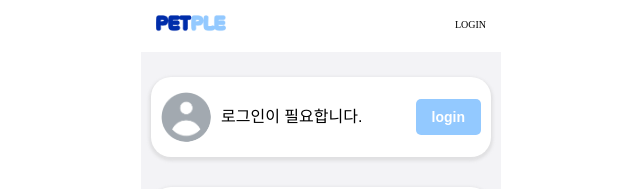
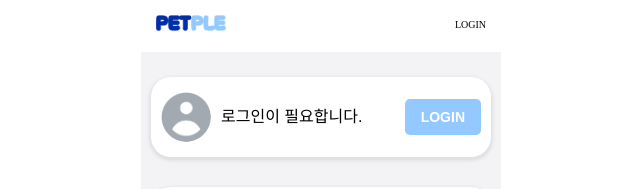
Before and after one commit to yunzzng/petple-front, a React (Vite) app: page /menu in a window 1280 px wide. Shown: the top 189 px of the page, without its empty margins (319-959 px from the left). Built offline with nearby package versions, Linux system fonts and the light colour scheme; a web font is replaced by a local one.

Commit message:
login,logout 대문자로 바꿈

```diff
--- a/src/pages/Menu/index.tsx
+++ b/src/pages/Menu/index.tsx
@@ -48,7 +48,7 @@ const Menu = () => {
             <p>{userNickName}</p>
           </div>
           <div>
-            <Button onClick={() => handleLogout()}>logout</Button>
+            <Button onClick={() => handleLogout()}>LOGOUT</Button>
           </div>
         </div>
       ) : (
@@ -61,7 +61,7 @@ const Menu = () => {
             <p>{"로그인이 필요합니다."}</p>
           </div>
           <div>
-            <Button onClick={() => navigate("/login")}>login</Button>
+            <Button onClick={() => navigate("/login")}>LOGIN</Button>
           </div>
         </div>
       )}
```
